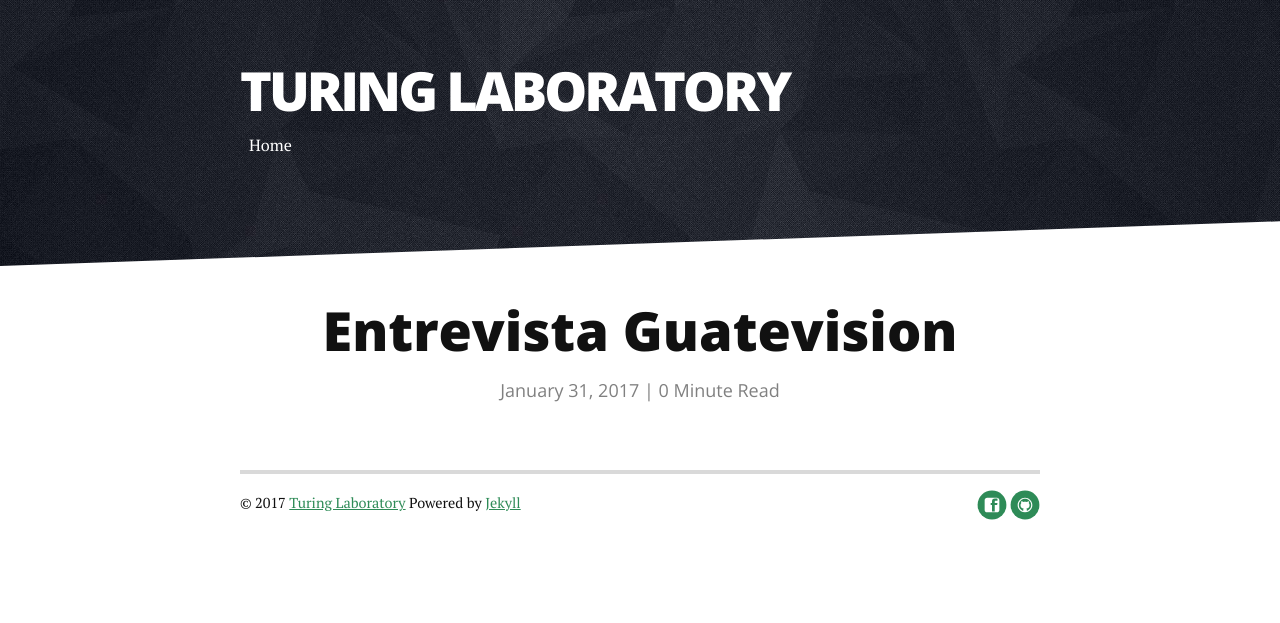
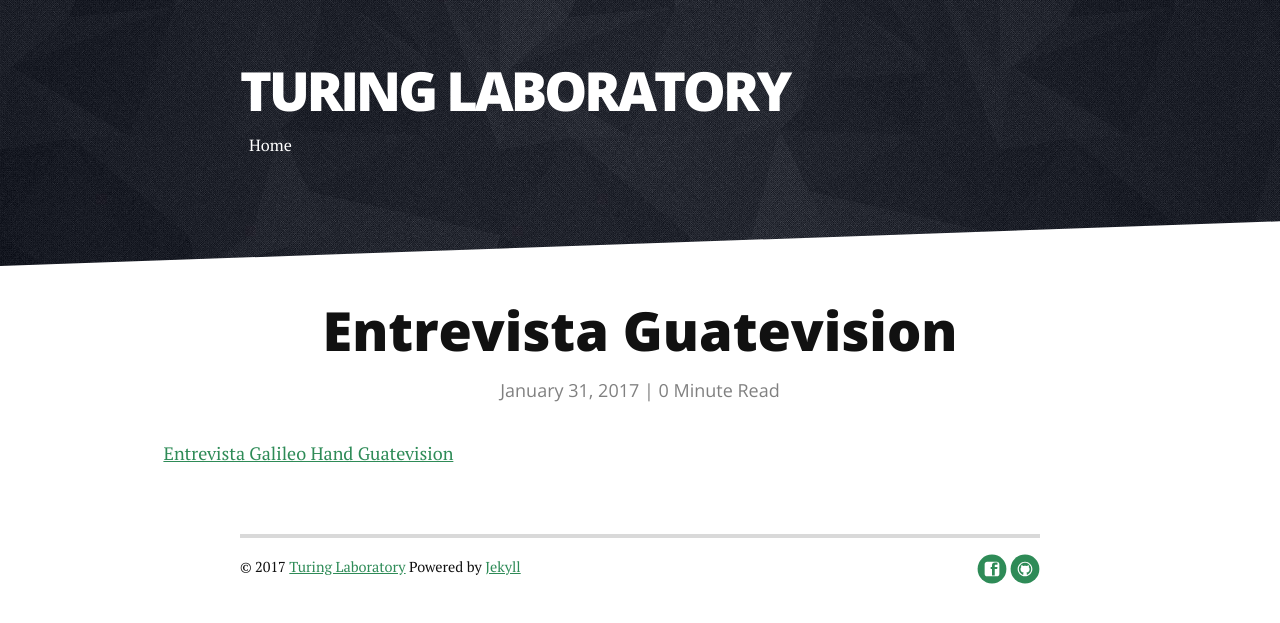
Before and after one commit to turing-lab/turing-lab.github.io, a Jekyll site: the page built from _posts/2017-01-31-Entrevista-Guatevision.md, in a window 1280 px wide. Shown: the top 623 px of the page. Built offline with Jekyll 4.4.1, drawn with Linux system fonts in a browser that asks for light colours; nearby versions of some CDN libraries; some of the changed lines change nothing that is shown.

Commit message:
add blog post: Entrevista Guatevision

```diff
--- a/_posts/2017-01-31-Entrevista-Guatevision.md
+++ b/_posts/2017-01-31-Entrevista-Guatevision.md
@@ -3,8 +3,8 @@
 title:  "Entrevista Guatevision"
 date:   2017-01-31
 category: blog
-description: ""
-authors: "x,y,z"
-download: false
+description: "Local television program Sin Reservas from channel Guatevision made an interview to two of our lab members about one of our flaship projects Galileo Hand, wath the coomplete interview in spanish here"
+authors: "Julio Fajardo, Victor Ferman, Ali Lemus"
 permalink: /:categories/:title.html
 ---
+[Entrevista Galileo Hand Guatevision](http://www.guatevision.com/sin-reservas/protesis-bionicas-made-in-guatemala/)
```
